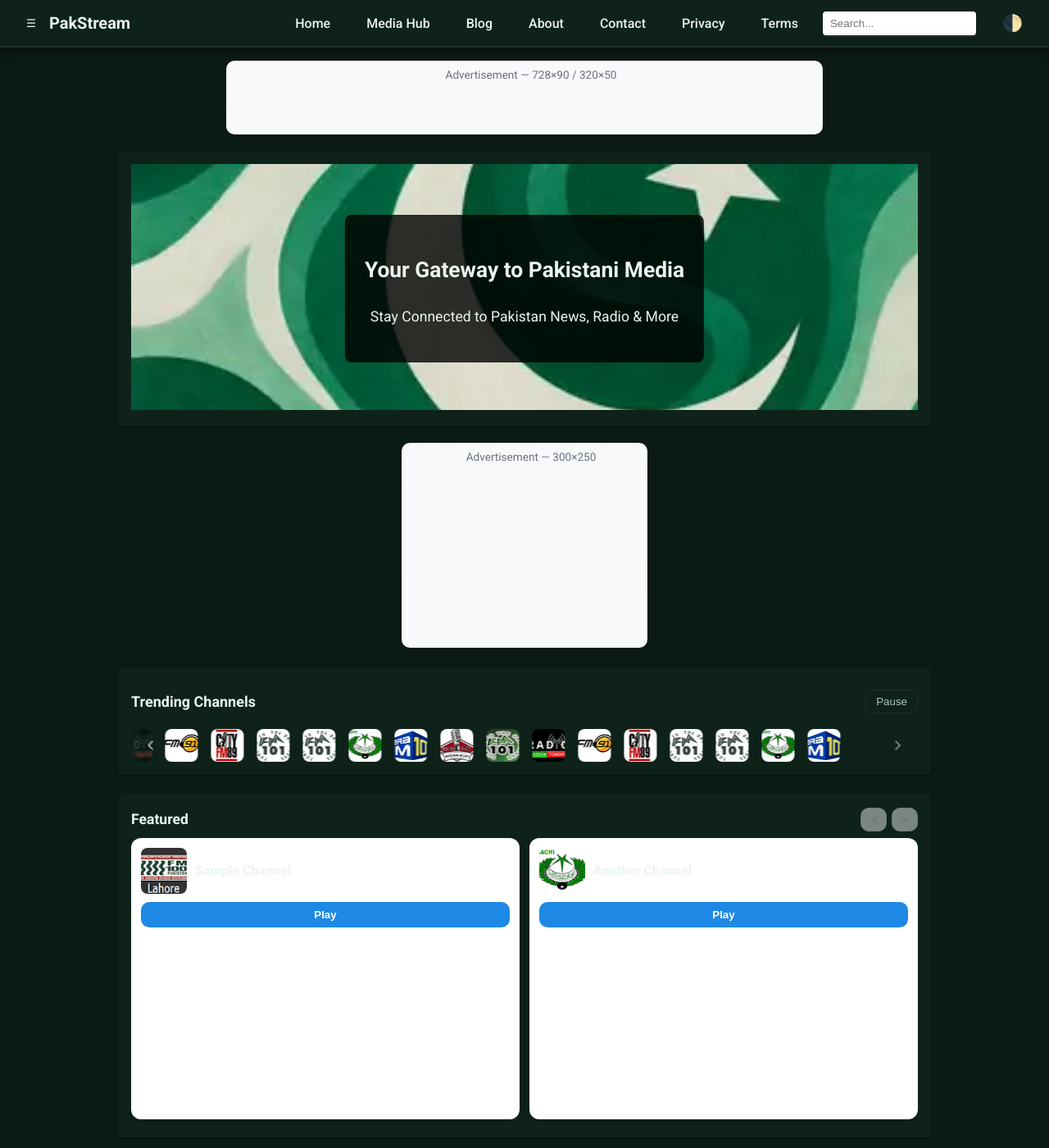
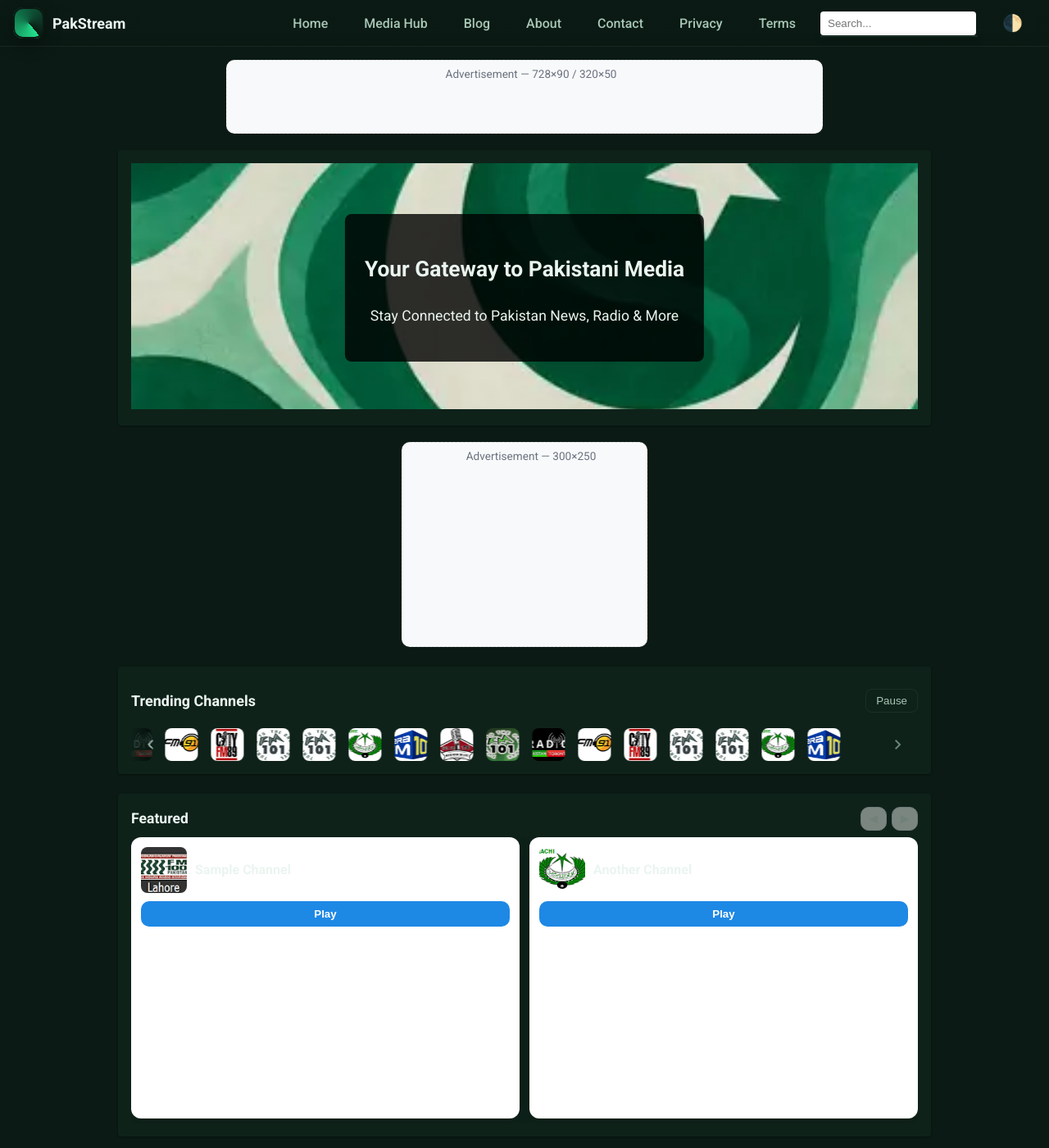
Before and after one commit to atifwaqar/pakstream, a Jekyll site: the page built from index.html, in a window 1280 px wide and 1400 px high. Shown: the whole window at 82% size. Built offline with Jekyll 4.4.1, drawn with Linux system fonts in a browser that asks for light colours; comment, search, counter and statistics services are not loaded.

Commit message:
style: modernize top bar

```diff
--- a/_includes/top-bar.html
+++ b/_includes/top-bar.html
@@ -8,7 +8,10 @@
     <span class="visually-hidden">Toggle menu</span>
     ☰
   </button>
-  <h1 class="logo-title">PakStream</h1>
+  <div class="brand">
+    <div class="logo"></div>
+    <h1 class="logo-title">PakStream</h1>
+  </div>
   <nav id="site-nav" class="nav-links site-nav" aria-label="Primary">
     <a href="/">Home</a>
     <a href="/media-hub.html">Media Hub</a>
--- a/css/style.css
+++ b/css/style.css
@@ -51,30 +51,46 @@ body.no-scroll {
 
 /* Top app bar */
 .top-bar {
-  background: var(--primary);
+  background: linear-gradient(180deg, rgba(11, 26, 20, 0.9), rgba(11, 26, 20, 0.55) 60%, transparent);
   color: var(--on-primary);
   display: flex;
   align-items: center;
   padding: 0 16px;
   height: 56px;
-  box-shadow: var(--shadow-md);
-  border-bottom: 2px solid var(--primary-container);
-  position: relative;
+  border-bottom: 1px solid var(--outline);
+  backdrop-filter: blur(8px);
+  position: sticky;
+  top: 0;
   z-index: 1002;
 }
 
 .logo-title {
-  font-size: 1.25rem;
+  font-size: 1.125rem;
   margin: 0;
-  line-height: 56px;
   color: var(--on-primary);
 }
 
-.nav-toggle-label {
-  color: var(--on-primary);
+.nav-toggle {
+  background: none;
+  border: 0;
+  color: var(--on-surface-variant);
   font-size: 1.5rem;
   margin-right: 16px;
   cursor: pointer;
+}
+
+.brand {
+  display: flex;
+  gap: 10px;
+  align-items: center;
+}
+
+.logo {
+  width: 38px;
+  height: 38px;
+  border-radius: 12px;
+  background: conic-gradient(from 140deg, #23e08c, #0f6b45, #0b1a14);
+  box-shadow: inset 0 0 0 2px #0b1a14, 0 8px 20px rgba(0, 0, 0, 0.35);
 }
 
 .back-button {
@@ -93,7 +109,7 @@ body.no-scroll {
 }
 
 .top-bar nav a {
-  color: var(--on-primary);
+  color: var(--on-surface-variant);
   text-decoration: none;
   font-weight: 500;
   padding: 12px 14px;
@@ -179,13 +195,6 @@ footer nav a:hover {
 /* Keep existing styles untouched below here */
 /* The rest of the existing style.css remains the same... */
 
-#nav-toggle {
-  display: none;
-}
-
-.nav-overlay {
-  display: none;
-}
 
 .theme-toggle {
   background: none;
@@ -1264,10 +1273,6 @@ table tbody tr.favorite {
     gap: 8px;
   }
 
-  #nav-toggle:checked ~ nav {
-    transform: translateX(0);
-  }
-
   .top-bar nav a {
     color: var(--on-surface);
     display: block;
@@ -1280,24 +1285,10 @@ table tbody tr.favorite {
     color: var(--accent-link);
   }
 
-  .nav-overlay {
-    position: fixed;
-    top: 0;
-    left: 0;
-    right: 0;
-    bottom: 0;
-    background: var(--overlay-bg);
-    display: none;
-    z-index: 1003;
-  }
-
-  .nav-overlay.active {
-    display: block;
-  }
 }
 
 @media (min-width: 601px) {
-  .nav-toggle-label {
+  .nav-toggle {
     display: none;
   }
   .back-button {
```
